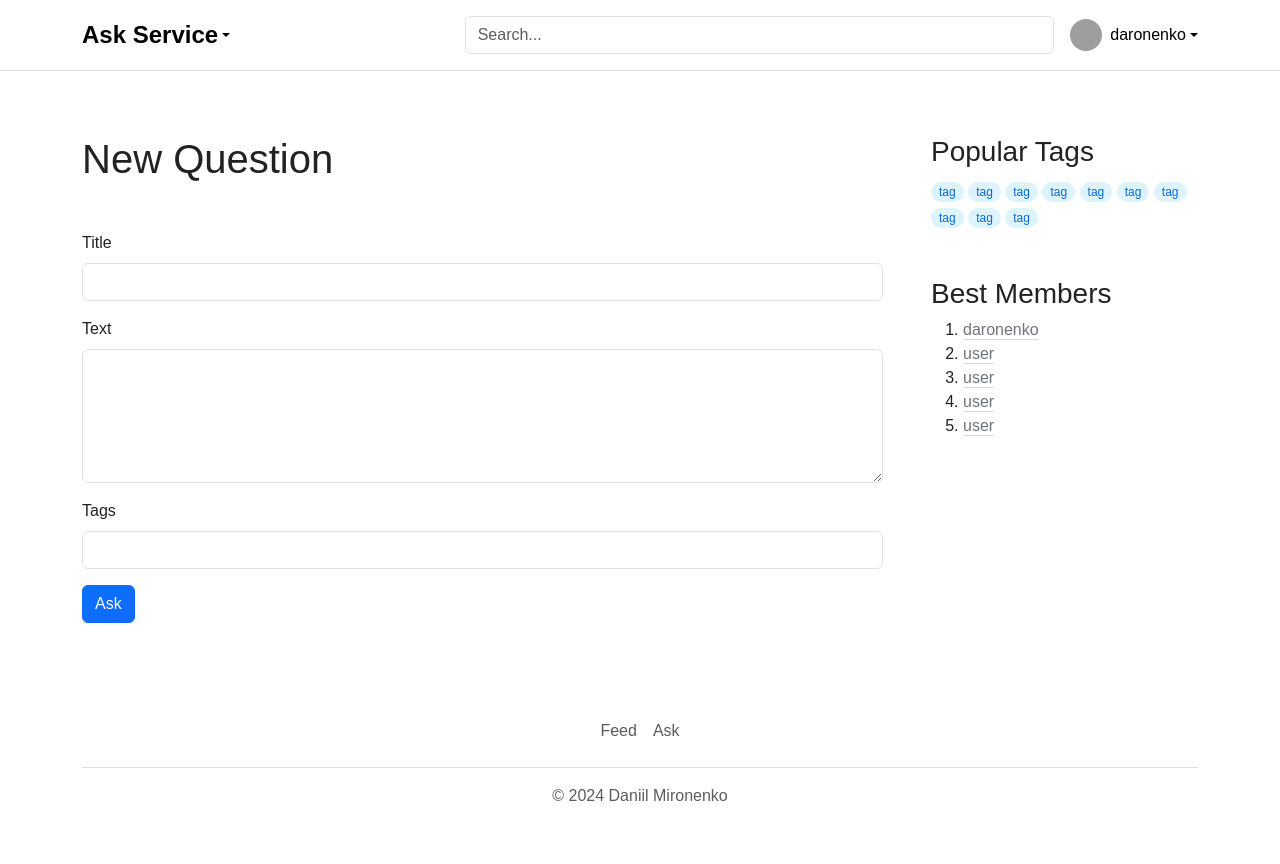
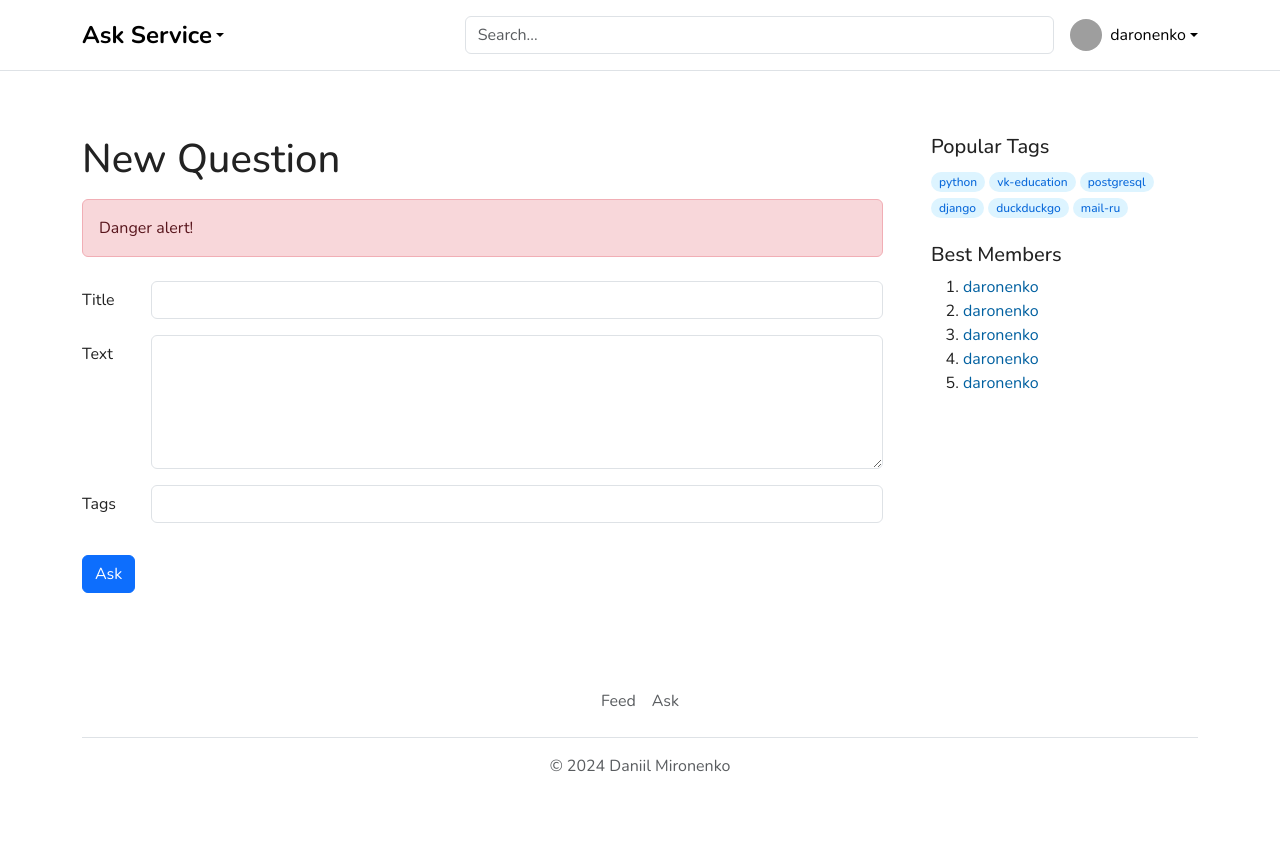
Before and after one commit to daronenko/askme-service, a Python web app: template public/templates/ask.html in a window 1280 px wide. After the commit the page ends 772 px from the top, so only its background shows below. Run offline with Jinja, Linux system fonts and the light colour scheme; the template is opened without the code that fills it, so the values that code supplies are empty; grey boxes are pictures that could not be loaded.

Commit message:
update page for asking

```diff
--- a/public/templates/ask.html
+++ b/public/templates/ask.html
@@ -4,12 +4,17 @@
   <meta charset="UTF-8">
   <meta name="viewport" content="width=device-width, initial-scale=1" />
   <title>Ask Service</title>
+
+  <link rel="preconnect" href="https://fonts.googleapis.com">
+  <link rel="preconnect" href="https://fonts.gstatic.com" crossorigin>
+  <link href="https://fonts.googleapis.com/css2?family=Inter:wght@100..900&family=Nunito:ital,wght@0,200..1000;1,200..1000&display=swap" rel="stylesheet">
+
   <link rel="stylesheet" href="../static/css/bootstrap.min.css" />
   <link rel="stylesheet" href="../static/css/style.css" />
 </head>
 <body>
   <header class="py-3 mb-3 border-bottom">
-  <div class="container-fluid container-lg d-grid gap-3 align-items-center" style="grid-template-columns: 1fr 2fr;">
+    <div class="container-fluid container-lg d-grid gap-3 align-items-center" style="grid-template-columns: 1fr 2fr">
       <div class="dropdown">
         <a href="#" class="d-flex align-items-center col-lg-4 mb-2 mb-lg-0 link-body-emphasis text-decoration-none dropdown-toggle" data-bs-toggle="dropdown" aria-expanded="false">
           <span class="fs-4 fw-bold">Ask Service</span>
@@ -27,19 +32,19 @@
 
         <div class="flex-shrink-0 dropdown">
           <a href="#" class="d-flex align-items-center link-body-emphasis text-decoration-none dropdown-toggle" data-bs-toggle="dropdown" aria-expanded="false">
-          <img src="https://github.com/mdo.png" alt="mdo" width="32" height="32" class="rounded-circle">
+            <img src="https://github.com/daronenko.png" alt="daronenko" width="32" height="32" class="rounded-circle">
             <span class="ms-2">daronenko</span>
           </a>
-        <ul class="dropdown-menu text-small shadow mt-2" style="">
+          <ul class="dropdown-menu text-small shadow mt-2">
             <li><a class="dropdown-item" href="#">Profile</a></li>
-          <li><a class="dropdown-item" href="#">Settings</a></li>
+            <li><a class="dropdown-item" href="./settings.html">Settings</a></li>
             <li><hr class="dropdown-divider"></li>
-          <li><a class="dropdown-item" href="#">Sign Out</a></li>
+            <li><a class="dropdown-item" href="#">Log Out</a></li>
           </ul>
         </div>
 
         <!--                <div class="flex-shrink-0">-->
-      <!--                    <button type="button" class="btn btn-outline-secondary btn-sm me-2">Sign In</button>-->
+        <!--                    <button type="button" class="btn btn-outline-secondary btn-sm me-2">Log In</button>-->
         <!--                    <button type="button" class="btn btn-primary btn-sm">Sign Up</button>-->
         <!--                </div>-->
       </div>
@@ -49,48 +54,55 @@
   <main class="container-fluid container-lg pt-5 pb-5">
     <div class="d-grid gap-5" style="grid-template-columns: 3fr 1fr">
       <div>
+        <div>
           <h1>New Question</h1>
-      <form class="mt-5 needs-validation">
-        <div class="mb-3">
-          <label for="title" class="form-label">Title</label>
-          <input type="text" class="form-control" id="title" required>
+          <div class="alert alert-danger mt-3" role="alert">
+            Danger alert!
           </div>
-        <div class="mb-3">
-          <label for="text" class="form-label">Text</label>
-          <textarea class="form-control" id="text" rows="5" required></textarea>
+          <form class="needs-validation">
+            <div class="mt-4 mb-3 row">
+              <label for="title" class="col-sm-1 col-form-label">Title</label>
+              <div class="col-sm-11">
+                <input type="text" class="form-control text-body-secondary" id="title" minlength="8" required>
               </div>
-        <div class="mb-3">
-          <label for="tags" class="form-label">Tags</label>
+            </div>
+            <div class="mb-3 row">
+              <label for="text" class="col-sm-1 col-form-label">Text</label>
+              <div class="col-sm-11">
+                <textarea class="form-control" id="text" rows="5" minlength="8" required></textarea>
+              </div>
+            </div>
+            <div class="mb-3 row">
+              <label for="tags" class="col-sm-1 col-form-label">Tags</label>
+              <div class="col-sm-11">
                 <input type="text" class="form-control" id="tags">
               </div>
-        <button class="btn btn-primary">Ask</button>
+            </div>
+            <button class="btn btn-primary mt-3">Ask</button>
           </form>
+        </div>
       </div>
       <div>
         <div>
-        <h3>Popular Tags</h3>
+          <h5>Popular Tags</h5>
           <div>
-          <a href="#" class="tag">tag</a>
-          <a href="#" class="tag">tag</a>
-          <a href="#" class="tag">tag</a>
-          <a href="#" class="tag">tag</a>
-          <a href="#" class="tag">tag</a>
-          <a href="#" class="tag">tag</a>
-          <a href="#" class="tag">tag</a>
-          <a href="#" class="tag">tag</a>
-          <a href="#" class="tag">tag</a>
-          <a href="#" class="tag">tag</a>
+            <a href="#" class="tag">python</a>
+            <a href="./tag.html" class="tag">vk-education</a>
+            <a href="#" class="tag">postgresql</a>
+            <a href="#" class="tag">django</a>
+            <a href="#" class="tag">duckduckgo</a>
+            <a href="#" class="tag">mail-ru</a>
           </div>
         </div>
-      <div class="mt-5">
-        <h3>Best Members</h3>
+        <div class="mt-4">
+          <h5>Best Members</h5>
           <div>
             <ol>
-            <li><a class="link-secondary link-offset-2 link-underline-opacity-25 link-underline-opacity-100-hover">daronenko</a></li>
-            <li><a class="link-secondary link-offset-2 link-underline-opacity-25 link-underline-opacity-100-hover">user</a></li>
-            <li><a class="link-secondary link-offset-2 link-underline-opacity-25 link-underline-opacity-100-hover">user</a></li>
-            <li><a class="link-secondary link-offset-2 link-underline-opacity-25 link-underline-opacity-100-hover">user</a></li>
-            <li><a class="link-secondary link-offset-2 link-underline-opacity-25 link-underline-opacity-100-hover">user</a></li>
+              <li><a class="link" href="#">daronenko</a></li>
+              <li><a class="link" href="#">daronenko</a></li>
+              <li><a class="link" href="#">daronenko</a></li>
+              <li><a class="link" href="#">daronenko</a></li>
+              <li><a class="link" href="#">daronenko</a></li>
             </ol>
           </div>
         </div>
@@ -100,8 +112,8 @@
 
   <footer class="container-fluid container-lg py-3 my-4">
     <ul class="nav justify-content-center border-bottom pb-3 mb-3">
-    <li class="nav-item"><a href="#" class="nav-link px-2 text-body-secondary">Feed</a></li>
-    <li class="nav-item"><a href="#" class="nav-link px-2 text-body-secondary">Ask</a></li>
+      <li class="nav-item"><a href="./index.html" class="nav-link px-2 text-body-secondary">Feed</a></li>
+      <li class="nav-item"><a href="./ask.html" class="nav-link px-2 text-body-secondary">Ask</a></li>
     </ul>
     <p class="text-center text-body-secondary">© 2024 Daniil Mironenko</p>
   </footer>
```
Lines whose indentation alone changed are shown as unchanged.
